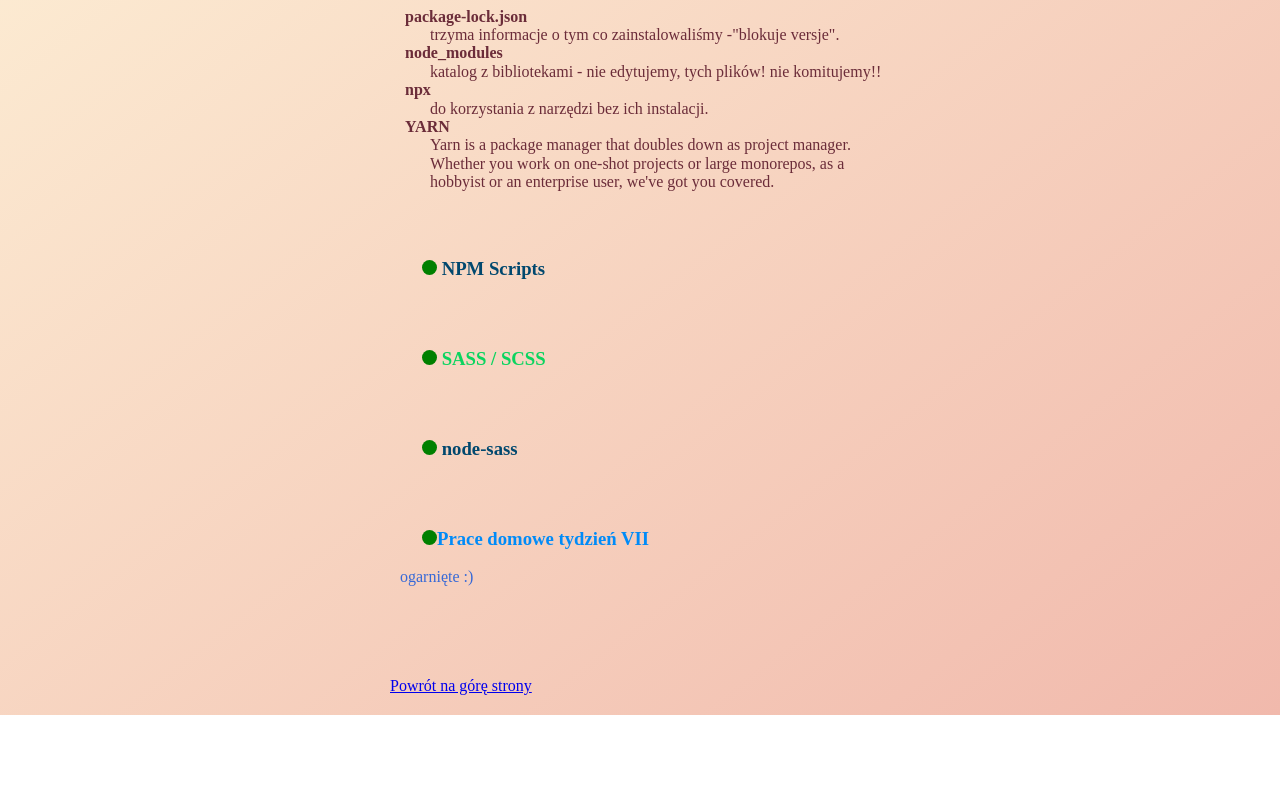
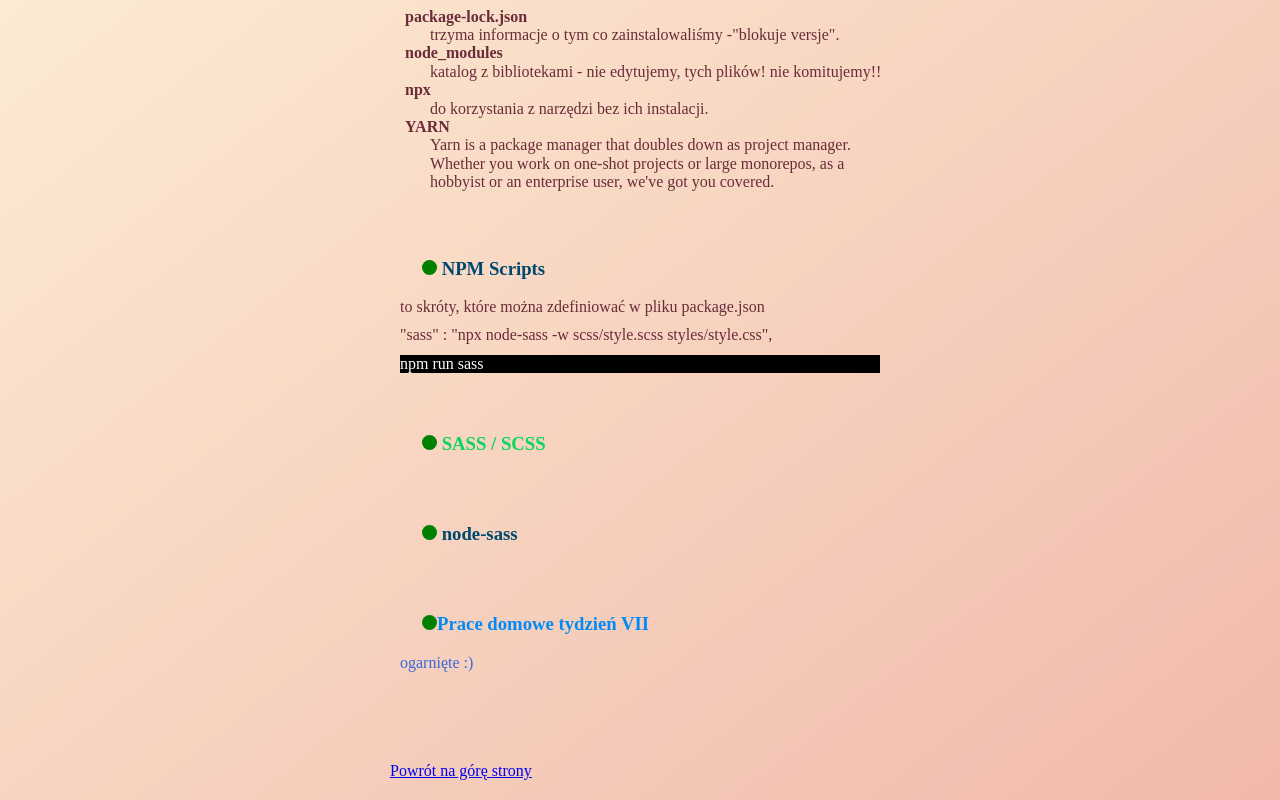
Before and after one commit to PaszelkeDominik/nauka, a website: page siodmy.html in a window 1280 px wide. Shown: the part 2034-2834 px from the top of the page. Before the commit the page ends 2749 px from the top, so only its background shows below. Drawn offline with Linux system fonts and the light colour scheme.

Commit message:
article about npm scripts

```diff
--- a/siodmy.html
+++ b/siodmy.html
@@ -161,7 +161,13 @@
             NPM Scripts
           </h3>
           <p class="wrap-up__tool--content ">
-
+            to skróty, które można zdefiniować w pliku package.json
+          </p>
+          <p class="wrap-up__tool--content ">
+            "sass" : "npx node-sass -w scss/style.scss styles/style.css",
+          </p>
+          <p class="wrap-up__tool--content wrap-up__tool--terminal-content ">
+            npm run sass
           </p>
         </article>
         <article class="wrap-up__css">
```
